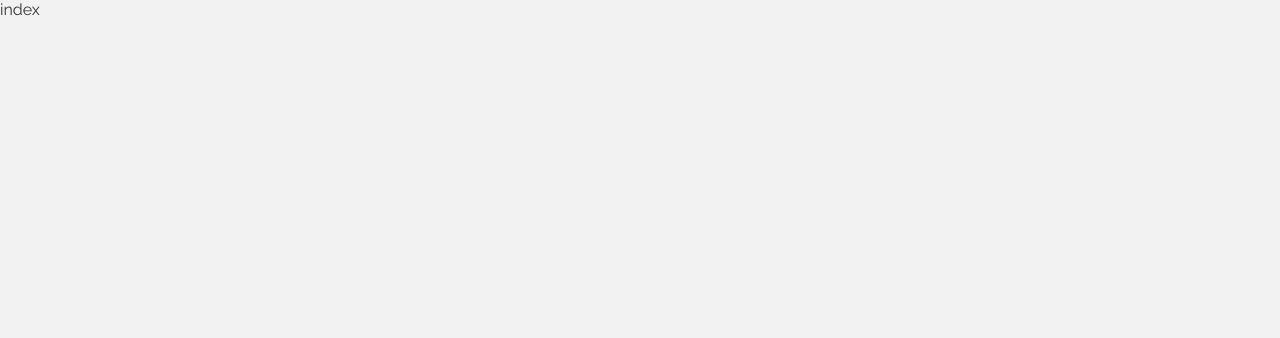
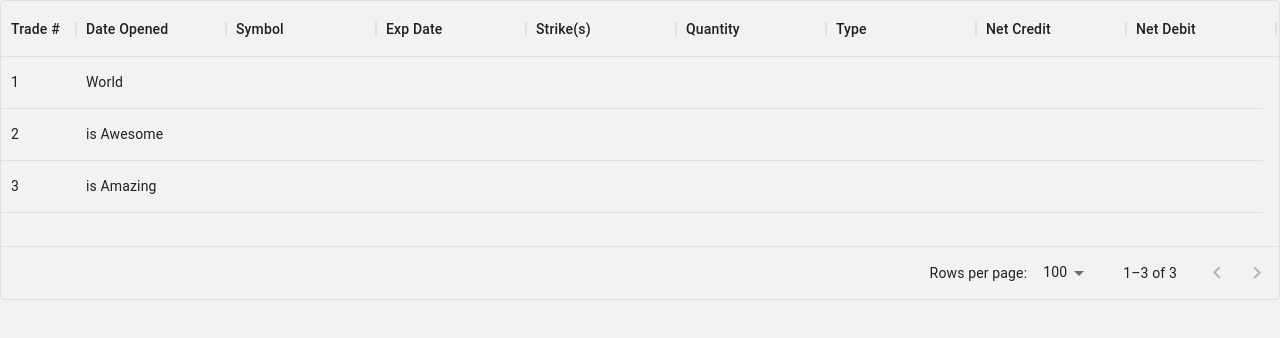
Before and after one commit to Minhtality/minhtality-v1, a Next.js app: page /tracker/positions in a window 1280 px wide. Shown: the top 338 px of the page. Built offline with nearby package versions, Linux system fonts and the light colour scheme; a web font is replaced by a local one.

Commit message:
feat: added material ui data table

```diff
--- a/package.json
+++ b/package.json
@@ -11,8 +11,12 @@
 		"prettier-format": "prettier --config .prettierrc --write \"**/*.{js,jsx,ts,tsx,css,scss,md}\""
 	},
 	"dependencies": {
+		"@emotion/react": "^11.10.5",
+		"@emotion/styled": "^11.10.5",
 		"@knicola/tdameritrade": "^0.6.0",
 		"@mdx-js/loader": "^2.1.5",
+		"@mui/material": "^5.11.4",
+		"@mui/x-data-grid": "^5.17.18",
 		"@next/mdx": "^13.0.4",
 		"@types/jest": "^29.2.3",
 		"@types/node": "^18.11.9",
--- a/src/pages/tracker/positions/index.jsx
+++ b/src/pages/tracker/positions/index.jsx
@@ -1,9 +1,33 @@
-import React from 'react'
+import React from "react";
+import { DataGrid } from "@mui/x-data-grid";
 
 const index = () => {
-  return (
-    <div>index</div>
-  )
-}
+    const rows = [
+        { id: 1, col1: "1", col2: "World" },
+        { id: 2, col1: "2", col2: "is Awesome" },
+        { id: 3, col1: "3", col2: "is Amazing" },
+    ];
 
-export default index
+    const columns = [
+        { field: "col1", headerName: "Trade #", width: 75 },
+        { field: "col2", headerName: "Date Opened", width: 150 },
+        { field: "col3", headerName: "Symbol", width: 150 },
+        { field: "col4", headerName: "Exp Date", width: 150 },
+        { field: "col5", headerName: "Strike(s)", width: 150 },
+        { field: "col6", headerName: "Quantity", width: 150 },
+        { field: "col7", headerName: "Type", width: 150 },
+        { field: "col8", headerName: "Net Credit", width: 150 },
+        { field: "col9", headerName: "Net Debit", width: 150 },
+        { field: "col10", headerName: "Date Closed", width: 150 },
+        { field: "col11", headerName: "P/L", width: 120 },
+        { field: "col12", headerName: "Notes", width: 250 },
+    ];
+
+    return (
+        <div style={{ height: 300, width: "100%" }}>
+            <DataGrid rows={rows} columns={columns} />
+        </div>
+    );
+};
+
+export default index;
```
Also changed, not shown: src/pages/tracker/index.jsx (+12 -6 lines), 1 other file (tests, documents, lock files or other folders).
